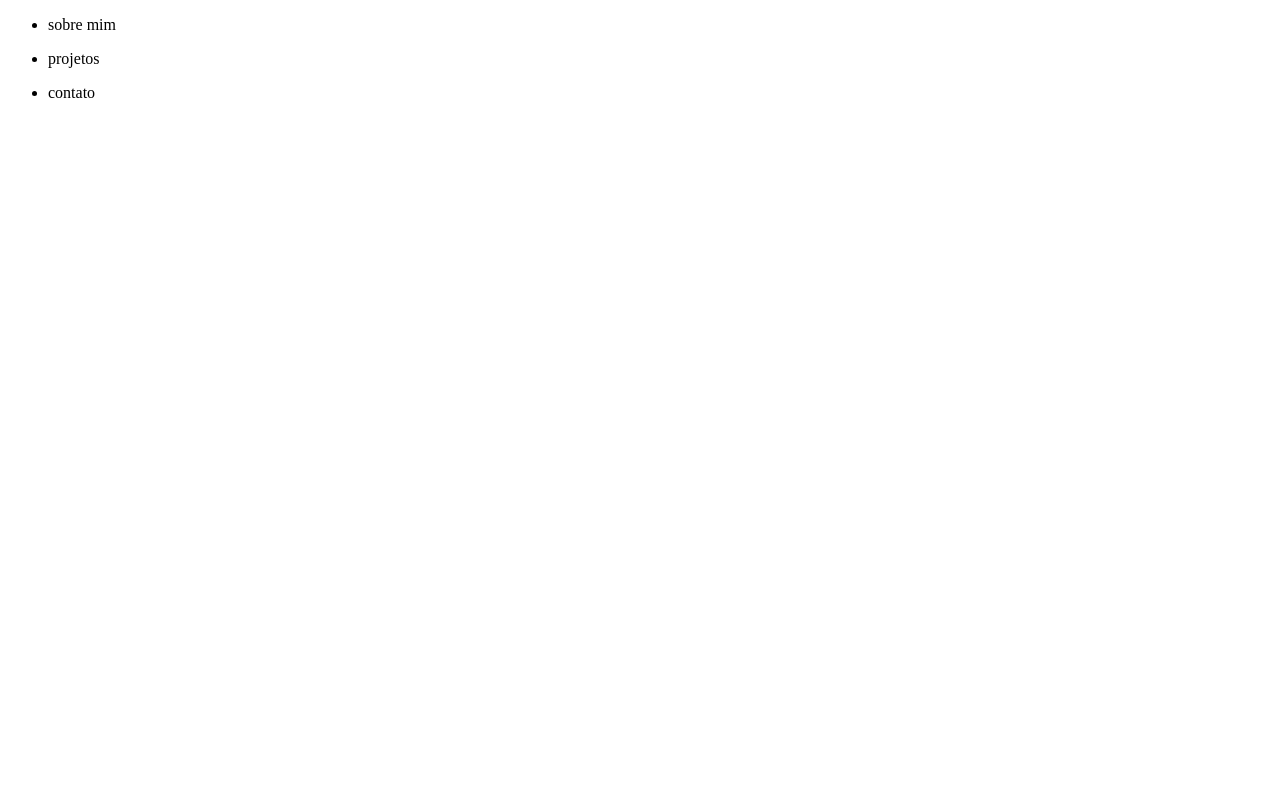
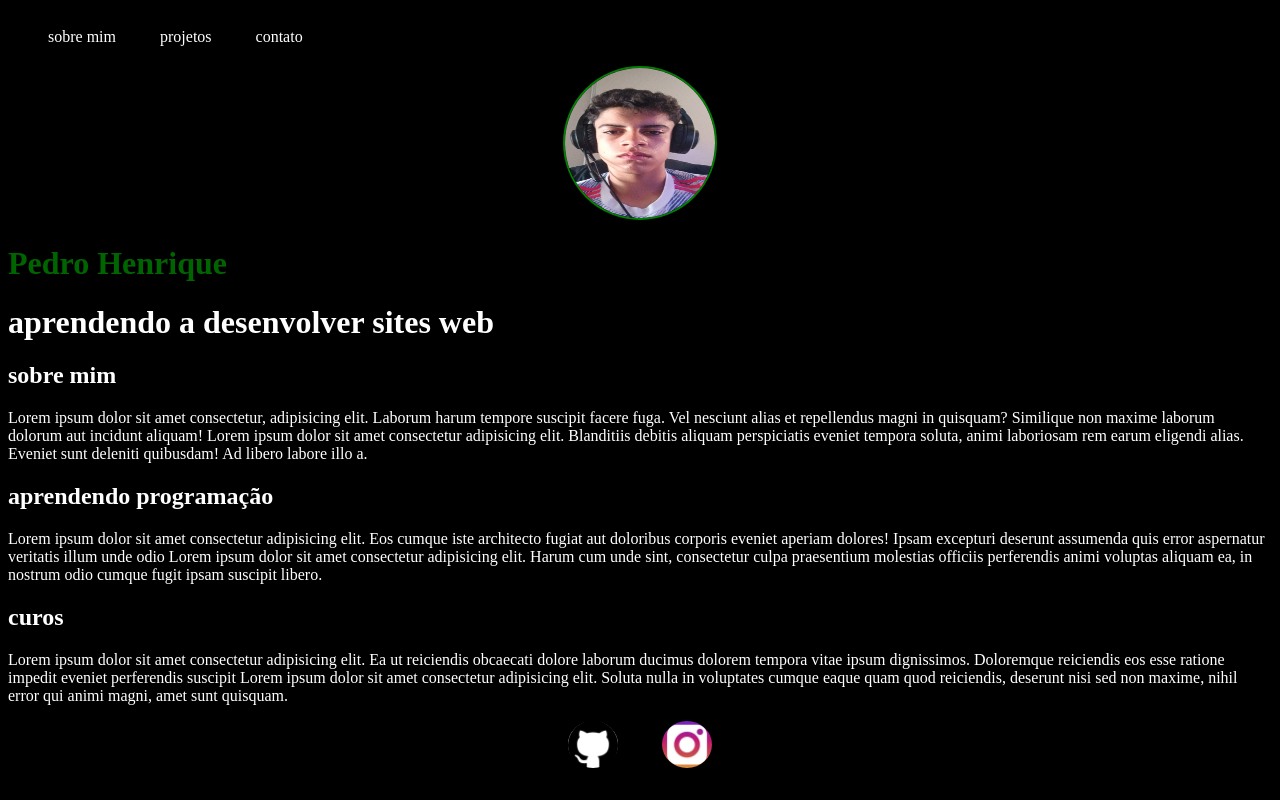
Before and after one commit to pedrohenriquedecarvalho/projetoeu, a plain HTML site: page index.html in a window 1280 px wide. Drawn offline with Linux system fonts and the light colour scheme.

Commit message:
atualizações

```diff
--- a/index.html
+++ b/index.html
@@ -4,23 +4,50 @@
     <meta charset="UTF-8">
     <meta name="viewport" content="width=device-width, initial-scale=1.0">
     <title>Document</title>
+    <link rel="stylesheet" href="style.css">
 </head>
 <body>
-    <ul>
-        <li>
-            sobre mim
-        </li>
-    </ul>
-    <ul>
-        <li>
-           projetos
-        </li>
-    </ul>
-    <ul>
-        <li>
-           contato
-        </li>
-    </ul>
+    <main>
+        <nav>
+            <a href="#">sobre mim</a>
+            <a href="#">projetos</a>
+            <a href="#">contato</a>
+
+        </nav>
+
+
+        <div class="center">
+            <img id="pedro2" src="imagens/f4393873-cedf-4ca2-b906-0bf2f25c1f97.jfif" alt="minha foto">
+        </div>
+        <header>
+            <h1 id="pedro">
+                Pedro Henrique
+            </h1>
+            <h1>
+                aprendendo a desenvolver sites web
+            </h1>
+        </header>
+        <article>
+            <h1>
+                sobre mim
+            </h1>
+            <p>Lorem ipsum dolor sit amet consectetur, adipisicing elit. Laborum harum tempore suscipit facere fuga. Vel nesciunt alias et repellendus magni in quisquam? Similique non maxime laborum dolorum aut incidunt aliquam! Lorem ipsum dolor sit amet consectetur adipisicing elit. Blanditiis debitis aliquam perspiciatis eveniet tempora soluta, animi laboriosam rem earum eligendi alias. Eveniet sunt deleniti quibusdam! Ad libero labore illo a.</p>
+            <h1>
+              aprendendo programação
+            </h1>
+            <p>
+            Lorem ipsum dolor sit amet consectetur adipisicing elit. Eos cumque iste architecto fugiat aut doloribus corporis eveniet aperiam dolores! Ipsam excepturi deserunt assumenda quis error aspernatur veritatis illum unde odio Lorem ipsum dolor sit amet consectetur adipisicing elit. Harum cum unde sint, consectetur culpa praesentium molestias officiis perferendis animi voluptas aliquam ea, in nostrum odio cumque fugit ipsam suscipit libero.</p>
+            <h1>curos</h1>
+            <p>Lorem ipsum dolor sit amet consectetur adipisicing elit. Ea ut reiciendis obcaecati dolore laborum ducimus dolorem tempora vitae ipsum dignissimos. Doloremque reiciendis eos esse ratione impedit eveniet perferendis suscipit Lorem ipsum dolor sit amet consectetur adipisicing elit. Soluta nulla in voluptates cumque eaque quam quod reiciendis, deserunt nisi sed non maxime, nihil error qui animi magni, amet sunt quisquam.</p>
+
+        </article>
+        <footer>
+            <a id="foto" href="https://github.com/pedrohenriquedecarvalho" target="_blank"><img src="imagens/transferir.png" alt="github" class="center"></a>
+
+
+            <a  id="foto" href="https://www.instagram.com/pedro_gk001/" target="_blank"> <img src="imagens/transferir.jfif" alt="instagram" class="center"></a>
+        </footer>
+    </main>
 
 </body>
 </html>
--- /dev/null
+++ b/style.css
@@ -0,0 +1,38 @@
+@charset "utf-8";
+body{
+    background-color: black;
+    color: white;
+}
+a{
+    text-decoration: none;
+padding: 20px;
+color: white;
+
+
+}
+
+nav{
+ padding: 20px;
+
+}
+#pedro{
+    color: darkgreen;
+}
+#pedro2{
+    width: 150px;
+    height: 150px;
+    border-radius: 50%;
+    border: 2px solid  green;
+
+}
+.center{
+    text-align: center;
+}
+img{
+   width: 50px;
+   border-radius: 50%;
+
+}
+footer{
+   text-align: center;
+}
```
Also changed, not shown: imagens/f4393873-cedf-4ca2-b906-0bf2f25c1f97.jfif (added), imagens/transferir.jfif (added), imagens/transferir.png (added).
